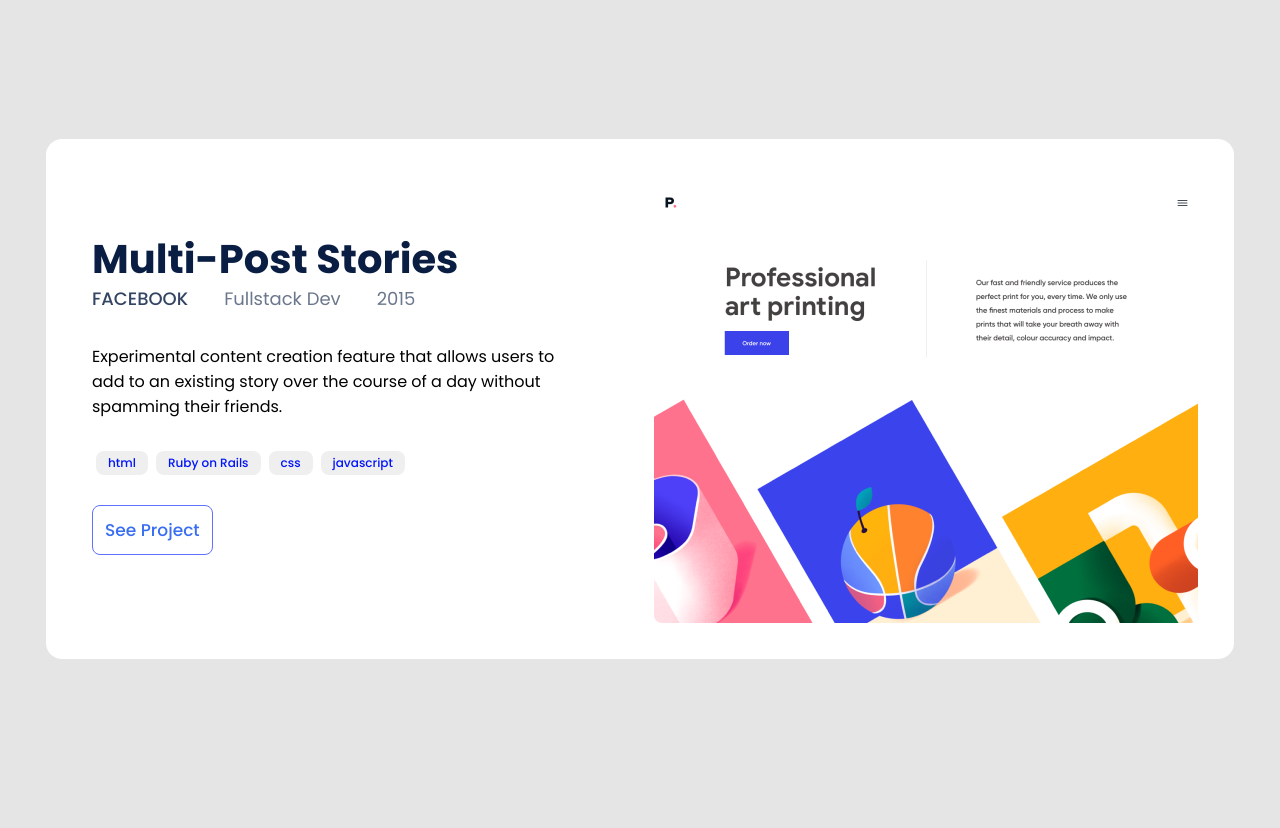
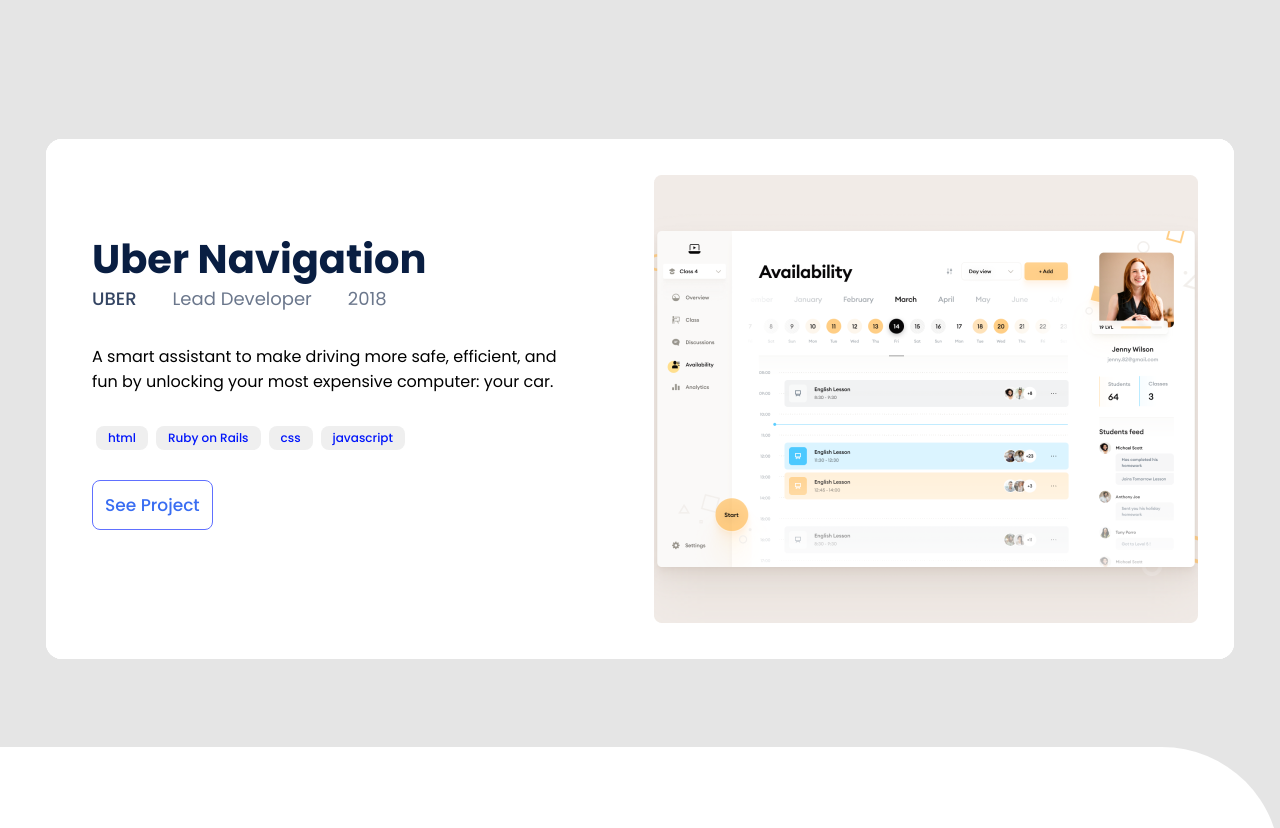
Before and after one commit to myelin0/myportfolio, a website: page index.html in a window 1280 px wide. Shown: the part 1480-2308 px from the top of the page. Drawn offline with Linux system fonts and the light colour scheme.

Commit message:
Create card elements in the index.js file

```diff
--- a/index.html
+++ b/index.html
@@ -56,7 +56,7 @@
     <section>
       <ul id="Portfolio" class="d-grid">
 
-        <li class="card card1">
+        <!-- <li class="card card1">
           <img class="photoshoot-1" src="images/Snapshoot1.png" alt="My projects snapshot">
           <img class="photoshoot-D-1" src="images/Snapshoot-D-122kb.png" alt="">
           <div class="card-info">
@@ -166,7 +166,7 @@
             <button type="button" class="big-btn">See Project</button>
 
           </div>
-        </li>
+        </li> -->
 
       </ul>
     </section>
--- a/index.js
+++ b/index.js
@@ -24,3 +24,97 @@
 navcontact.addEventListener('click', () => {
   navmenu.style.display = 'none';
 });
+
+const projects = [
+  {
+    name: 'Profesional Art Printing Data',
+    languages: ['Html', 'bootstrap', 'Ruby'],
+    description: 'A daily selection of privately personalized reads; no accounts or sign-ups required. has been the industry\'s standard',
+    livelink: 'https://myelin0.github.io/myportfolio/',
+    repository: 'https://github.com/myelin0/myportfolio',
+  },
+  {
+    name: 'Profesional Art Printing Data',
+    languages: ['Html', 'bootstrap', 'Ruby'],
+    description: 'A daily selection of privately personalized reads; no accounts or sign-ups required. has been the industry\'s standard',
+    livelink: 'https://myelin0.github.io/myportfolio/',
+    repository: 'https://github.com/myelin0/myportfolio',
+  },
+  {
+    name: 'Profesional Art Printing Data',
+    languages: ['Html', 'bootstrap', 'Ruby'],
+    description: 'A daily selection of privately personalized reads; no accounts or sign-ups required. has been the industry\'s standard',
+    livelink: 'https://myelin0.github.io/myportfolio/',
+    repository: 'https://github.com/myelin0/myportfolio',
+  },
+  {
+    name: 'Profesional Art Printing Data',
+    languages: ['Html', 'bootstrap', 'Ruby'],
+    description: 'A daily selection of privately personalized reads; no accounts or sign-ups required. has been the industry\'s standard',
+    livelink: 'https://myelin0.github.io/myportfolio/',
+    repository: 'https://github.com/myelin0/myportfolio',
+  }];
+
+  function viewProject() {
+    projects.forEach((project, index) => {
+      let language = '';
+      project.languages.forEach((lang) => {
+        language += `<li>${lang}</li>`;
+      });
+     document.querySelector('.d-grid').innerHTML += `
+     <li class="card card1">
+          <img class="photoshoot-1" src="images/Snapshoot1.png" alt="My projects snapshot">
+          <img class="photoshoot-D-1" src="images/Snapshoot-D-122kb.png" alt="">
+          <div class="card-info">
+            <h3 class="h3-m">Tonic</h3>
+            <ul class="canopy">
+              <li class="canopy-li">CANOPY</li>
+              <li class="common">Back End Dev</li>
+              <li class="common">2015</li>
+
+            </ul>
+            <p class="card-p ">A daily selection of privately personalized reads; no accounts or sign-ups required.</p>
+            <p class="fcb-p ">A daily selection of privately personalized reads; no accounts or sign-ups required.</p>
+
+            <ul class="languages-btn">
+              <li class="btn"><button>html</button></li>
+              <li class="btn"><button>css</button></li>
+              <li class="btn"><button>javascript</button></li>
+            </ul>
+            <button type="button" class="big-btn">See Project</button>
+          </div>
+        </li>
+        <li class="card card4 swap">
+          <img class="photoshoot-2" src="images/Snapshoo2.png" alt="My projects snapshot">
+          <img class="photoshoot-D-2" src="images/Snapshoot-D-2.png"  alt="">
+          <div class="card-info ">
+            <h3 id="mob">Multi-Post<br>
+              Stories</h3>
+            <h3 class="uber">Uber Navigation</h3>
+
+            <ul class="canopy disable">
+              <li class="canopy-li">CANOPY</li>
+              <li class="common">Back End Dev</li>
+              <li class="common">2015</li>
+            </ul>
+            <ul class="facebook">
+              <li class="canopy-li">UBER</li>
+              <li class="common">Lead Developer</li>
+              <li class="common">2018</li>
+            </ul>
+
+            <p class="card-p">A daily selection of privately personalized reads; no accounts or sign-ups required.</p>
+            <p class="fcb-p">A smart assistant to make driving more safe, efficient, and fun by unlocking your most expensive computer: your car.</p>
+            <ul class="languages-btn">
+              <li class="btn"><button>html</button></li>
+              <li class="btn ruby"><button>Ruby on Rails</button></li>
+              <li class="btn"><button>css</button></li>
+              <li class="btn"><button>javascript</button></li>
+            </ul>
+            <button type="button" class="big-btn">See Project</button>
+          </div>
+        </li>`;
+    });
+  }
+
+viewProject();
```
